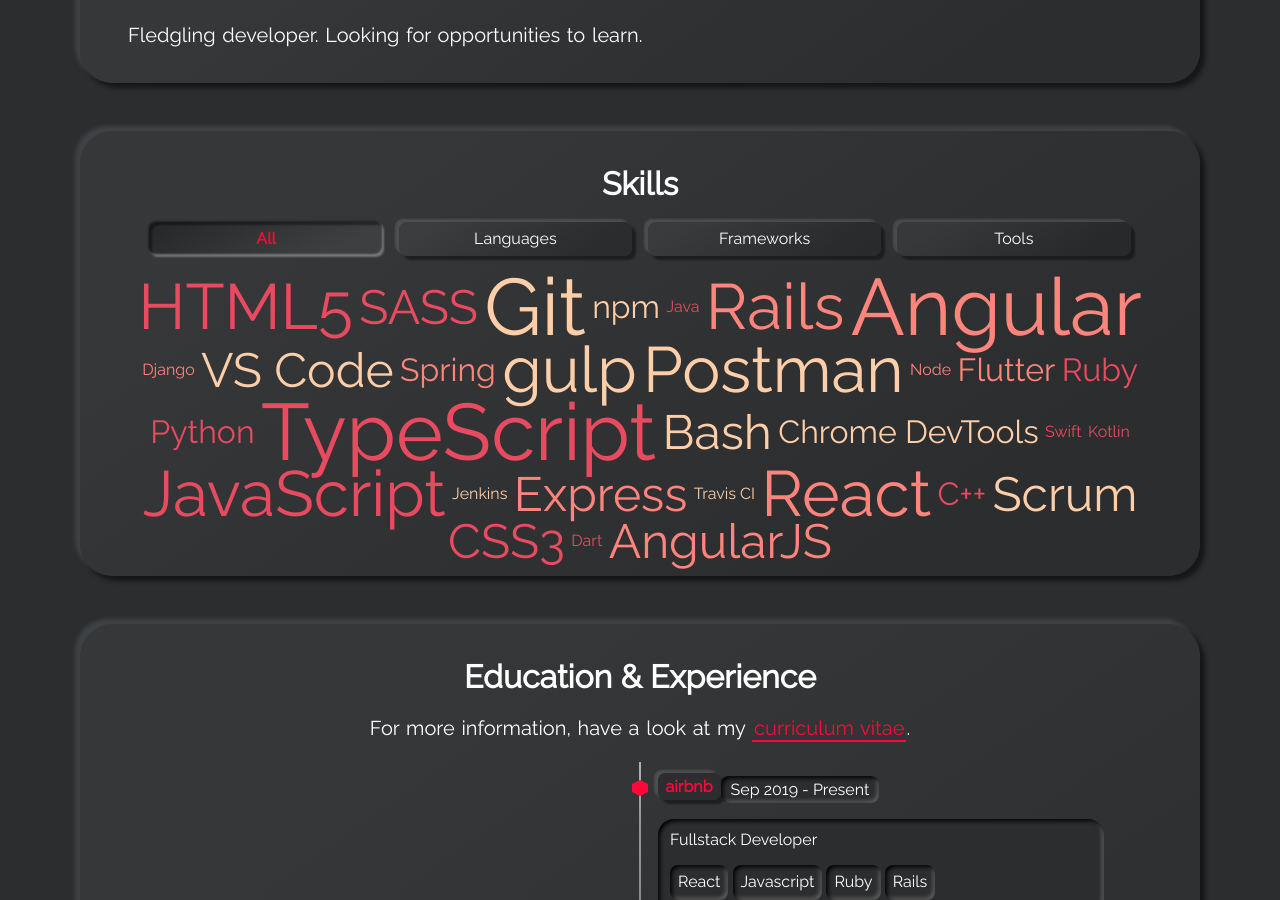
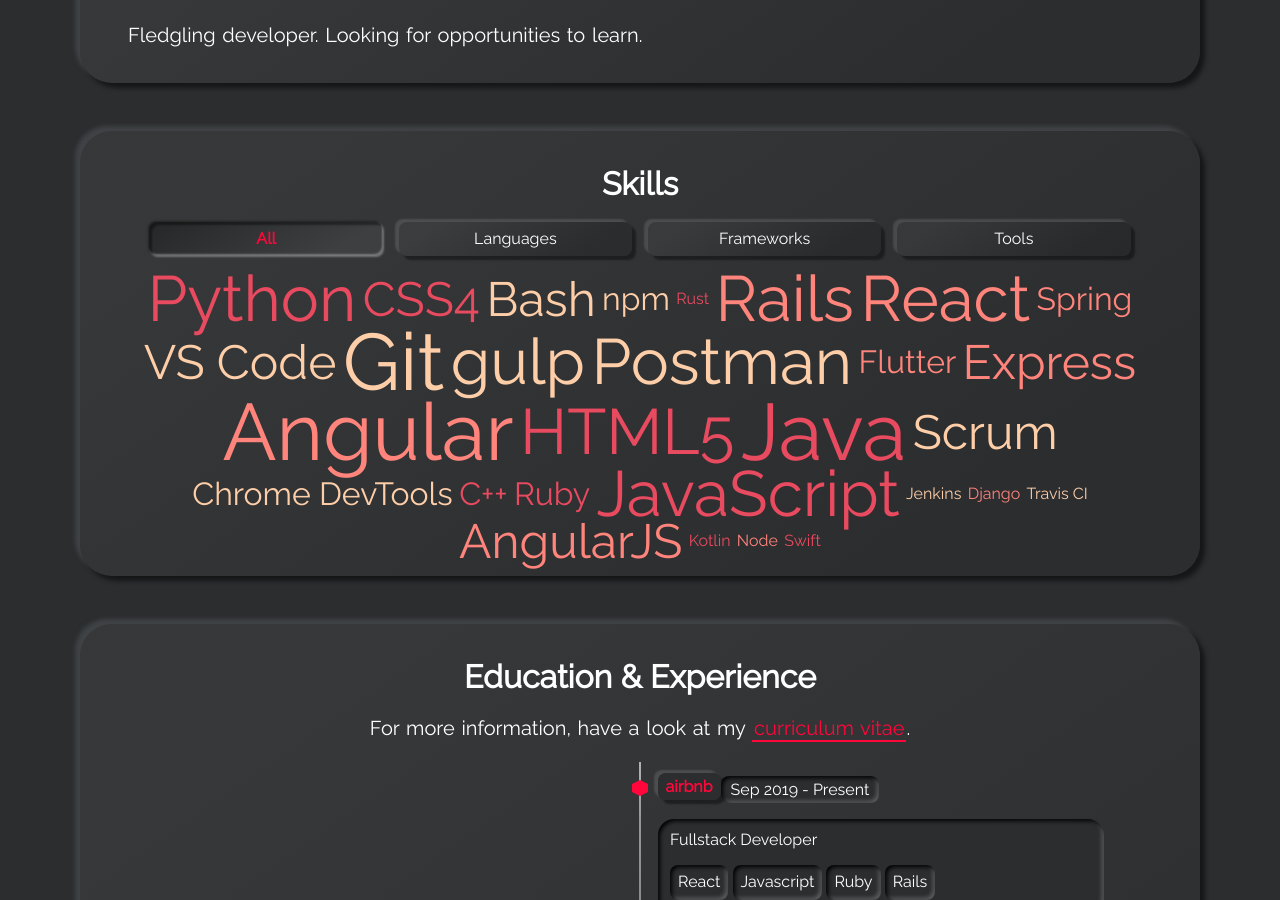
Before and after one commit to llssff/llssff.github.io, a Jekyll site: the page built from index.html, in a window 1280 px wide and 900 px high, scrolled down 1127 px. Built offline with Jekyll 4.4.1, drawn with Linux system fonts in a browser that asks for light colours.

Commit message:
languages updated

```diff
--- a/_data/skills-languages.yml
+++ b/_data/skills-languages.yml
@@ -5,28 +5,22 @@
 # - name: Language
 #   weight: 5
 
-- name: TypeScript
+- name: Java
   weight: 5
 
 - name: JavaScript
   weight: 4
 
 - name: Python
-  weight: 2
+  weight: 4
 
 - name: HTML5
   weight: 4
 
-- name: CSS3
+- name: CSS4
   weight: 3
 
-- name: SASS
-  weight: 3
-
-- name: Java
-  weight: 1
-
-- name: Dart
+- name: Rust
   weight: 1
 
 - name: Swift
```
